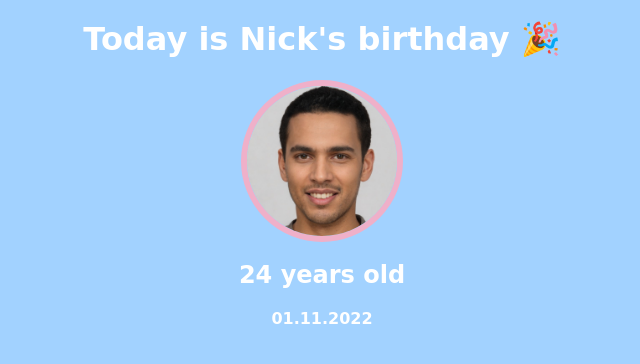
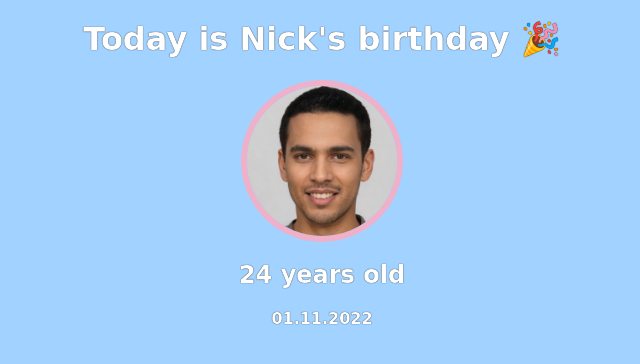
Before and after one commit to aradhyabob/BirthdayGIFt-Site, a website built with Vite: page index.html in a window 1280 px wide. Shown: the whole page, without its empty margins (318-958 px from the left). Built offline with nearby package versions, Linux system fonts and the light colour scheme; a web font is replaced by a local one.

Commit message:
Added text shadow

```diff
--- a/styles.css
+++ b/styles.css
@@ -5,6 +5,10 @@ body {
     color: #ffffff;
 }
 
+h1, h2, h3, h4, p {
+    text-shadow: 0px 0px 1px black;
+}
+
 #bff-img {
     width: 150px;
     border-radius: 50%;
```
